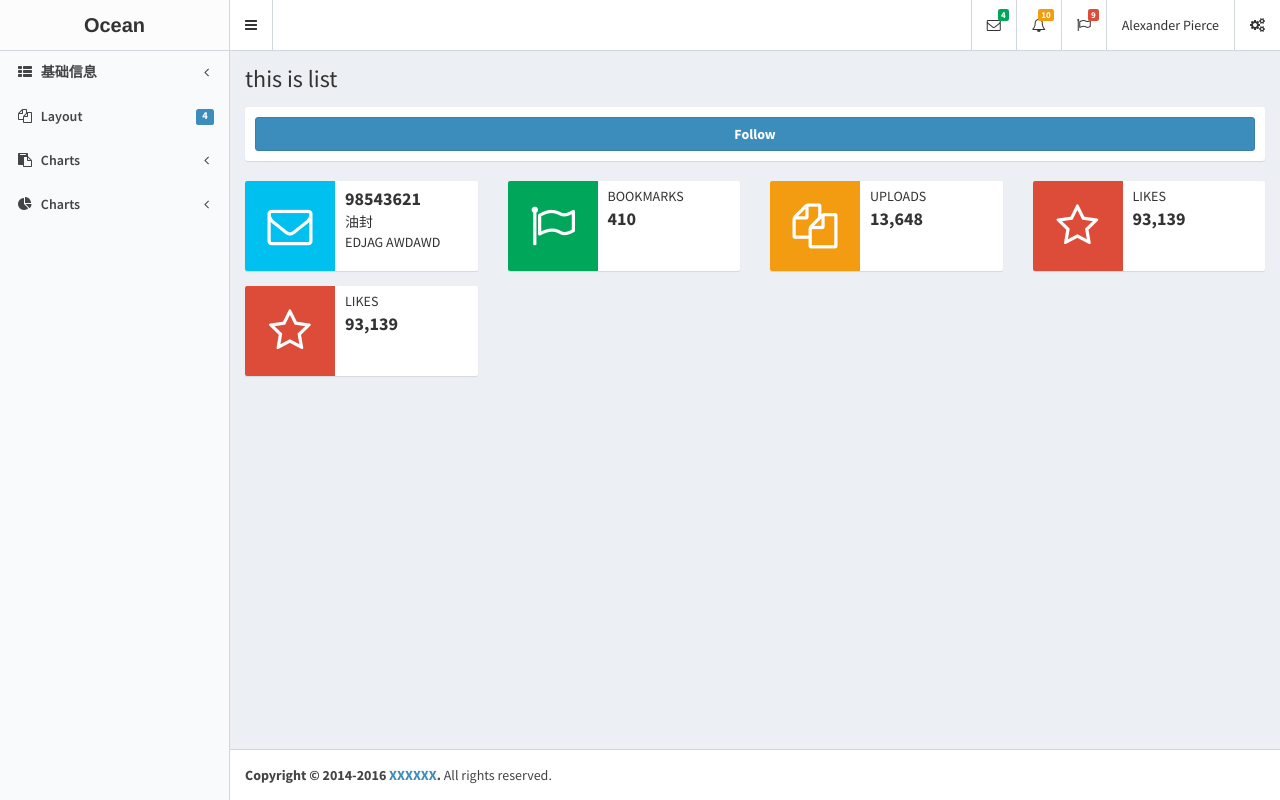
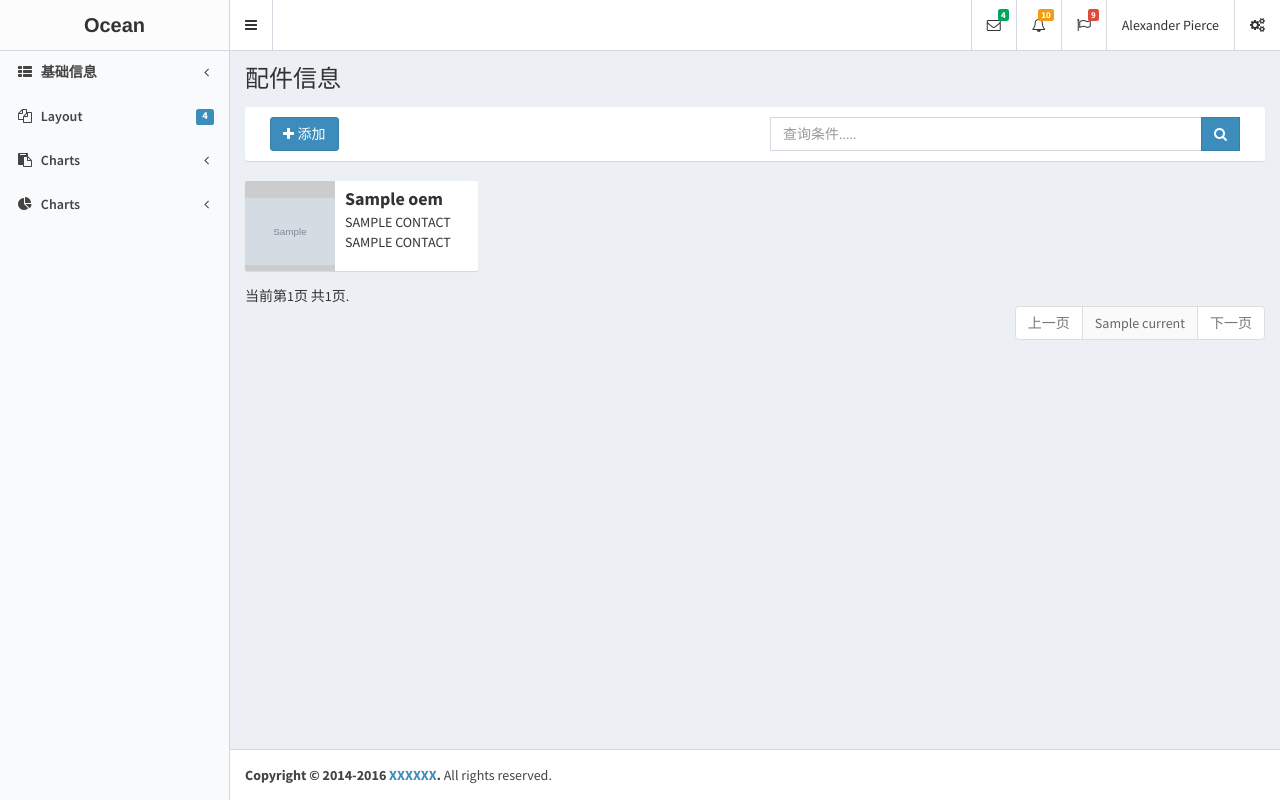
Before and after one commit to OldDriverOVO/ocean, a Django app: template templates/partinfo/parts_list.html in a window 1280 px wide. Run offline with Django 3.2, Linux system fonts and the light colour scheme; the template is opened without the code that fills it: most values are stand-ins (such as "Sample title", 1, 10 or a date in 2020); grey boxes marked "Sample" are stand-in pictures; some libraries are stand-ins or nearby versions.

Commit message:
17 配件展示和添加信息model框

```diff
--- a/OCEAN/settings.py
+++ b/OCEAN/settings.py
@@ -125,8 +125,8 @@ USE_TZ = True
 
 STATIC_URL = '/static/'
 
-STATIC_ROOT = os.path.join(BASE_DIR, 'static').replace('\\', '/')
+STATIC_ROOT = os.path.join(BASE_DIR, 'static')
 
 MEDIA_URL = '/media/'
 
-MEDIA_ROOT = os.path.join(BASE_DIR, 'media').replace('\\', '/')
+MEDIA_ROOT = os.path.join(BASE_DIR, 'media')
--- a/OCEAN/urls.py
+++ b/OCEAN/urls.py
@@ -15,9 +15,15 @@ Including another URLconf
 """
 from django.contrib import admin
 from django.urls import path,include
+from django.conf.urls.static import static
+from django.views.static import serve
+from . import settings
 
 
 urlpatterns = [
     path('admin/', admin.site.urls),
-    path('baseinfo/',include('partsInfo.urls'))
-]
+    path('baseinfo/',include('partsInfo.urls')),
+
+
+
+]+ static(settings.MEDIA_URL, document_root=settings.MEDIA_ROOT)
--- a/partsInfo/urls.py
+++ b/partsInfo/urls.py
@@ -6,6 +6,6 @@ from . import views
 app_name='partsinfo'
 urlpatterns = [
     path('', views.index,name='index'),
-    path('parts/', views.parts,name='part_list'),
+    path('part_list/', views.parts_list,name='part_list'),
 
 ]
--- a/templates/partinfo/base.html
+++ b/templates/partinfo/base.html
@@ -204,7 +204,7 @@
             </span>
           </a>
           <ul class="treeview-menu">
-            <li><a href="{% url 'partsinfo:part_list'%}"><i class="fa fa-circle-o"></i>商品</a></li>
+            <li><a href="{% url 'partsinfo:part_list'%}"><i class="fa fa-circle-o"></i>配件信息</a></li>
             <li><a href="../../index2.html"><i class="fa fa-circle-o"></i>客户</a></li>
             <li><a href="../../index2.html"><i class="fa fa-circle-o"></i>工厂</a></li>
           </ul>
@@ -488,6 +488,7 @@
 <!-- ./wrapper -->
 
 <!-- jQuery 3 -->
+
 <script src="{% static 'js/jquery.min.js'%}"></script>
 <script src="{% static 'js/select2.min.js'%}"></script>
 <!-- Bootstrap 3.3.7 -->
@@ -499,11 +500,11 @@
 <!-- AdminLTE App -->
 <script src="{% static 'js/adminlte.min.js'%}"></script>
 <!-- AdminLTE for demo purposes -->
-
+{% block javascript %}{% endblock %}
 <script>
   $(document).ready(function () {
     $('.sidebar-menu').tree()
-    $('.select2').select2()
+
   })
 
 </script>
--- a/templates/partinfo/parts_list.html
+++ b/templates/partinfo/parts_list.html
@@ -1,90 +1,168 @@
 {% extends 'partinfo/base.html' %}
-{% load static %}
+
+{% load staticfiles %}
 {% block title %}list{% endblock %}
-{% block content-header %} this is list{% endblock %}
+{% block content-header %}配件信息{% endblock %}
 {% block content %}
 
     <div class="row">
 
         <div class="col-md-12">
+
             <div class="box box-widget">
                 <div class="box-body box-profile">
-
-              <a href="#" class="btn btn-primary btn-block"><b>Follow</b></a>
+                    <div class="col-md-1 "><button type="button" class="btn btn-primary" data-toggle="modal" data-target="#model_parts_add" ><i class="fa fa-plus">  添加</i></button></div>
+                    <div class="col-md-6 pull-right">
+                        <form action="#" method="post">
+                           <div class="input-group">
+                           <input type="text" name="message" placeholder="查询条件....." class="form-control">
+                              <span class="input-group-btn">
+                              <button type="submit" class="btn btn-primary btn-flat"><i class="fa fa-search"></i> </button>
+                              </span>
+                           </div>
+                        </form>
+                    </div>
                 </div>
                 <!-- /.box-body -->
             </div>
             <div class="row">
+                {% for parts in contacts.object_list %}
                     <div class="col-md-3 col-sm-6 col-xs-12">
                         <div class="info-box">
-            <span class="info-box-icon bg-aqua"><i class="fa fa-envelope-o"></i></span>
+             <span class="info-box-icon">
+                 {% if parts.img != '' %}
+                     <img src="../../media/{{ parts.img }}">
+                 {% else %}
+                     <i class="fa fa-file-photo-o"></i>
+                 {% endif %}
+                 </span>
 
                             <div class="info-box-content">
-              <span class="info-box-number">98543621</span>
-              <span class="info-box-text">油封</span>
-              <span class="info-box-text">EDJAG awdawd</span>
-
+                                <span class="info-box-number">{{ parts.oem }}</span>
+                                <span class="info-box-text">{{ parts.cn_name }}</span>
+                                <span class="info-box-text">{{ parts.en_name }}</span>
 
                             </div>
                             <!-- /.info-box-content -->
                         </div>
                         <!-- /.info-box -->
                     </div>
-        <!-- /.col -->
-        <div class="col-md-3 col-sm-6 col-xs-12">
-          <div class="info-box">
-            <span class="info-box-icon bg-green"><i class="fa fa-flag-o"></i></span>
+                {% endfor %}
 
-            <div class="info-box-content">
-              <span class="info-box-text">Bookmarks</span>
-              <span class="info-box-number">410</span>
             </div>
-            <!-- /.info-box-content -->
+            <div class="row">
+                <div class="col-sm-5">
+                    <div class="dataTables_info">
+                       当前第{{ contacts.number }}页  共{{ contacts.paginator.num_pages }}页.
                     </div>
-          <!-- /.info-box -->
                 </div>
-        <!-- /.col -->
-        <div class="col-md-3 col-sm-6 col-xs-12">
-          <div class="info-box">
-            <span class="info-box-icon bg-yellow"><i class="fa fa-files-o"></i></span>
+                <div class="col-sm-7">
+                    <div class="paging_simple_numbers pull-right">
+                        <ul class="pagination">
+                            {% if contacts.has_previous %}
+                                <li class="paginate_button previous" >
+                                   <a href="?page={{ contacts.previous_page_number }}">上一页</a>
+                                </li>
+                            {% else %}
+                                <li class="paginate_button previous disabled" >
+                                   <a href="#">上一页</a>
+                                </li>
+                            {% endif %}
 
-            <div class="info-box-content">
-              <span class="info-box-text">Uploads</span>
-              <span class="info-box-number">13,648</span>
+                            {% for current in pageRange %}
+                                {% if contacts.number == current %}
+                                    <li class="paginate_button active "><a href="#" >{{ current }}</a></li>
+                                {% else %}
+                                <li class="paginate_button "><a href="?page={{ current }}" >{{ current }}</a></li>
+
+                                {% endif %}
+
+                            {% endfor %}
+
+                            {% if contacts.has_next %}
+                                <li class="paginate_button next" >
+                                   <a href="?page={{contacts.next_page_number }}">下一页</a>
+                                </li>
+                            {% else %}
+                                <li class="paginate_button next disabled" >
+                                   <a href="#">下一页</a>
+                                </li>
+                            {% endif %}
+
+
+                        </ul>
                     </div>
-            <!-- /.info-box-content -->
                 </div>
-          <!-- /.info-box -->
-        </div>
-        <!-- /.col -->
-        <div class="col-md-3 col-sm-6 col-xs-12">
-          <div class="info-box">
-            <span class="info-box-icon bg-red"><i class="fa fa-star-o"></i></span>
-
-            <div class="info-box-content">
-              <span class="info-box-text">Likes</span>
-              <span class="info-box-number">93,139</span>
-            </div>
-            <!-- /.info-box-content -->
-          </div>
-          <!-- /.info-box -->
-        </div>
-        <div class="col-md-3 col-sm-6 col-xs-12">
-          <div class="info-box">
-            <span class="info-box-icon bg-red"><i class="fa fa-star-o"></i></span>
-
-            <div class="info-box-content">
-              <span class="info-box-text">Likes</span>
-              <span class="info-box-number">93,139</span>
-            </div>
-            <!-- /.info-box-content -->
-          </div>
-          <!-- /.info-box -->
-        </div>
-
-        <!-- /.col -->
             </div>
         </div>
         <!-- /.col -->
     </div>
+
+    <div class="modal fade" id="model_parts_add" style="display: none;">
+          <div class="modal-dialog">
+            <div class="modal-content">
+              <div class="modal-header">
+                <button type="button" class="close" data-dismiss="modal" aria-label="Close">
+                  <span aria-hidden="true">×</span></button>
+                <h4 class="modal-title">添加信息</h4>
+              </div>
+              <div class="modal-body">
+
+                  <form action="#" method="post">
+                      {% csrf_token %}
+                    <div class="col-md-12">
+                        <div class="form-group">
+
+                            <label>OEM</label>
+                            <input type="text"  class="form-control" id="txt_OEM" placeholder="">
+
+                        </div>
+                    </div>
+                    <div class="col-md-6">
+                        <div class="form-group">
+                           <label >中文品名</label>
+                           <input type="text" class="form-control" id="txt_cn_name" placeholder="">
+                        </div>
+                    </div>
+                    <div class="col-md-6">
+                        <div class="form-group">
+                           <label >英文品名</label>
+                           <input type="text" class="form-control" id="txt_en_name" placeholder="">
+                        </div>
+                    </div>
+                    <div class="col-md-12">
+                        <div class="form-group">
+                           <label >描述</label>
+                        <textarea class="form-control" rows="4" id="txt_area_desc" placeholder="....."></textarea>
+                        </div>
+                    </div>
+                    <div class="col-md-12">
+                        <div class="form-group">
+                        <label >上传图片</label>
+                        <input type="file" id="file_img">
+
+                        <p class="help-block">Example block-level help text here.</p>
+                        </div>
+                    </div>
+                </form>
+
+              </div>
+              <div class="modal-footer">
+                <button type="button" class="btn btn-default pull-left" id="btn_parts_cancel" data-dismiss="modal"><i class="fa fa-remove ">  取消</i></button>
+                <button type="submit" class="btn btn-primary" id="btn_parts_save"><i class="fa fa-check">  保存</i></button>
+              </div>
+            </div>
+            <!-- /.modal-content -->
+          </div>
+          <!-- /.modal-dialog -->
+        </div>
 {% endblock %}
+{% block javascript %}
+<script>
+  $(document).ready(function () {
+
+
+  })
+
+</script>
+{% endblock %}
```
Also changed, not shown: partsInfo/views.py (+42 -3 lines). Lines whose indentation alone changed are shown as unchanged.
